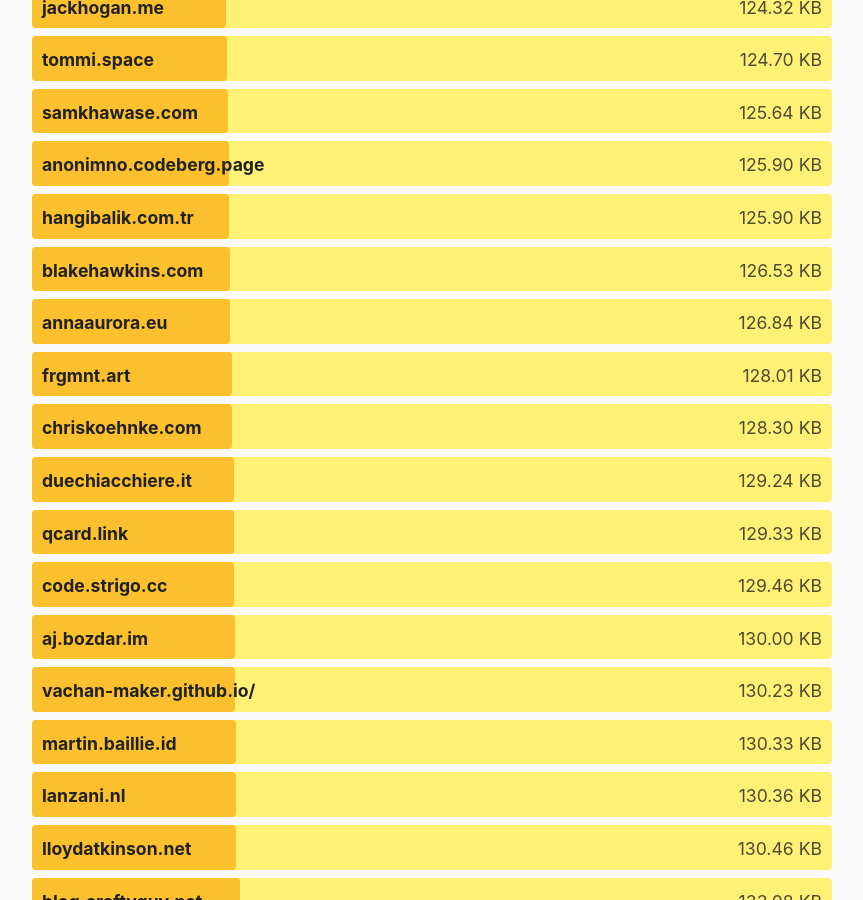
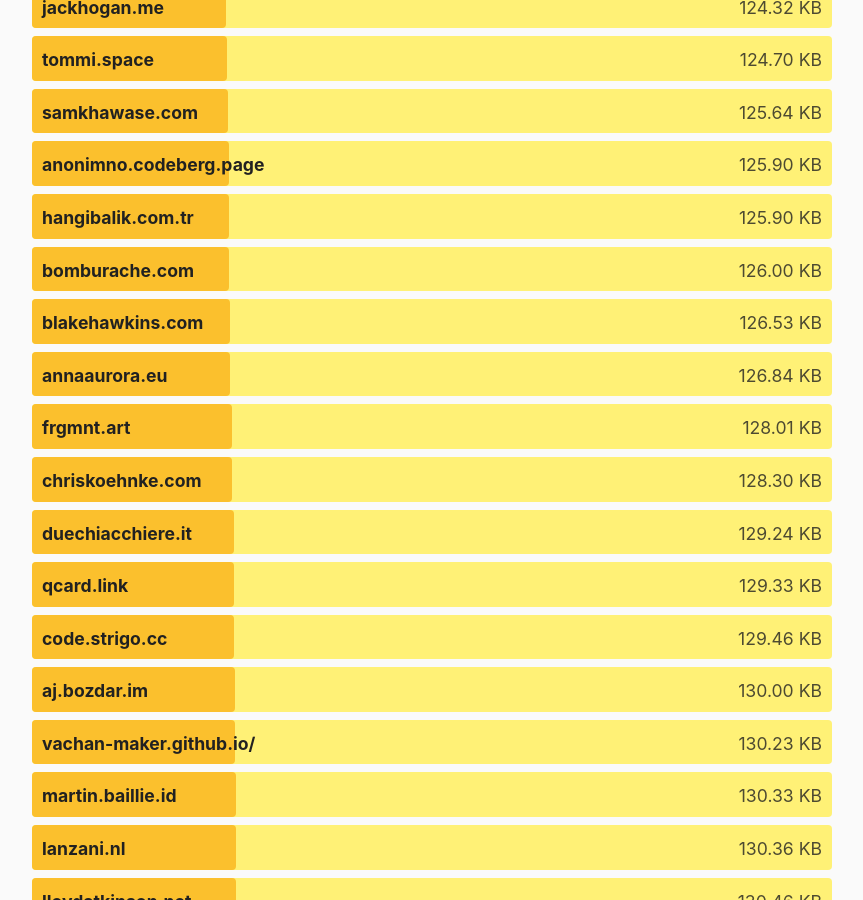
Before and after one commit to kevquirk/512kb.club, a Jekyll site: the page built from index.md, in a window 1280 px wide and 900 px high, scrolled down 27890 px. Shown: the whole window, without its empty margins (208-1071 px from the left). Built offline with Jekyll 4.4.1, drawn with Linux system fonts in a browser that asks for light colours; some of the changed text lies outside the part shown.

Commit message:
Update sites.yml
Website's content was reduced significantly.

```diff
--- a/_data/sites.yml
+++ b/_data/sites.yml
@@ -1,6 +1,6 @@
 - domain: bomburache.com
   url: http://bomburache.com
-  size: 467.0
+  size: 126.0
   last_checked: 2025-07-26
 
 - domain: 0xedward.io
```
